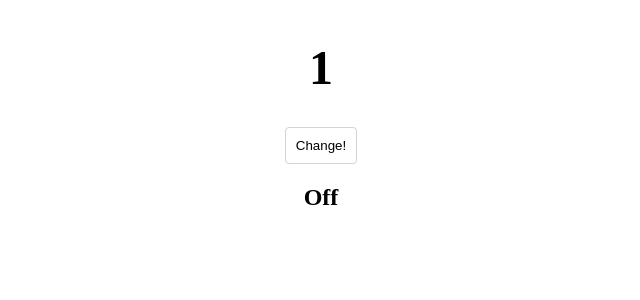
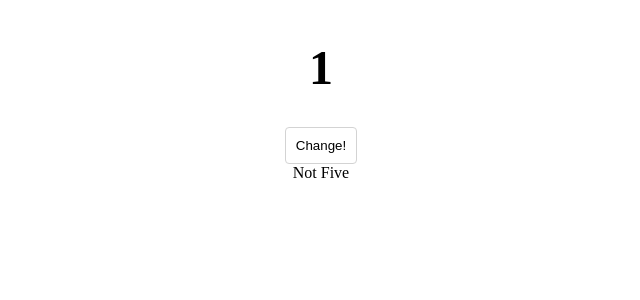
Before and after one commit to Sys390/trial, a React (Create React App) app: page / in a window 1280 px wide. Shown: the top 300 px of the page, without its empty margins (319-959 px from the left). Built offline with nearby package versions, Linux system fonts and the light colour scheme; the HTML template or start-up script is replaced by a standard one.

Commit message:
tried out some conditional rendering which is working

```diff
--- a/src/App.js
+++ b/src/App.js
@@ -18,27 +18,23 @@ class App extends React.Component{
   }
 
   trialMethod=()=>{
-  	if(this.state.count === 5){
-		}
+    const comp1=<div>
+  			Five
+  		    </div>
+    return comp1
   }
 
   render(){
-  	const comp1=<div>
-  			On
-  		    </div>
+
+    const comp1 = this.trialMethod();
   	const comp2=<div>
-  			Off
+  			Not Five
   		    </div>
     return(
         <div>
           <h1>{this.state.count}</h1>
           <button onClick={this.handleClick}>Change!</button>
-          <h2>{
-
-
-
-                comp2
-          }</h2>
+          <view>{(this.state.count === 5)?comp1:comp2}</view>
         </div>
     )
   }
```
